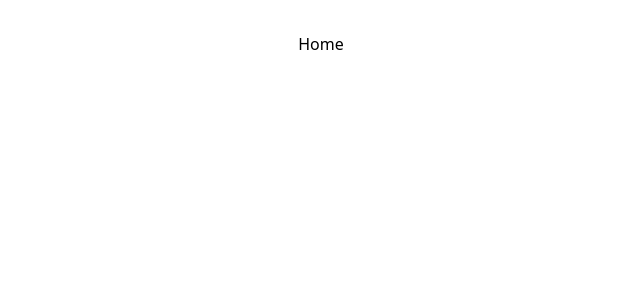
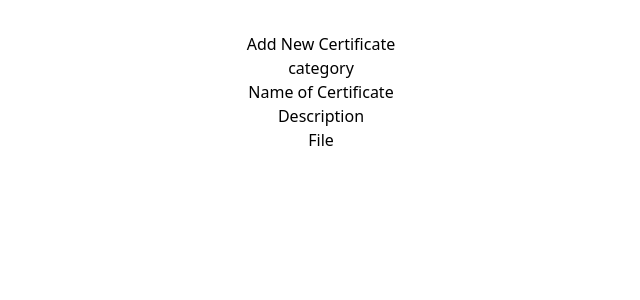
Before and after one commit to LakjeewaWije/certifyhub-frontend, a React (Vite) app: page / in a window 1280 px wide. Shown: the top 300 px of the page, without its empty margins (319-959 px from the left). Built offline with nearby package versions, Linux system fonts and the light colour scheme; sample sign-in values are in the browser's storage.

Commit message:
Added : header for api

```diff
--- a/package.json
+++ b/package.json
@@ -13,6 +13,7 @@
     "@hookform/resolvers": "^3.9.0",
     "axios": "^1.7.7",
     "react": "^18.3.1",
+    "react-accessible-accordion": "^5.0.0",
     "react-dom": "^18.3.1",
     "react-hook-form": "^7.53.0",
     "react-router-dom": "^6.27.0",
--- a/src/Home.tsx
+++ b/src/Home.tsx
@@ -1,5 +1,22 @@
+import { useEffect } from "react";
+
 const Home = () => {
-    return <h1>Home</h1>;
+
+  useEffect(()=>{
+    //fetch all certificates per user
+
+  },[]);
+    return <div>
+      <div id="header">
+          <button>Add New Certificate</button>
+      </div>
+      <div id="content">
+            <h1>category</h1>
+            <h2>Name of Certificate</h2>
+            <p>Description</p>
+            <a>File</a>
+      </div>
+    </div>;
   };
 
   export default Home;
--- a/src/api.ts
+++ b/src/api.ts
@@ -1,5 +1,6 @@
 import axios from 'axios';
 
 export default axios.create({
-    baseURL: `http://127.0.0.1:3000/`
+    baseURL: `http://127.0.0.1:3000/`,
+    headers: { 'userId': localStorage.getItem('userId') }
 });
```
Also changed, not shown: 1 other file (tests, documents, lock files or other folders).
